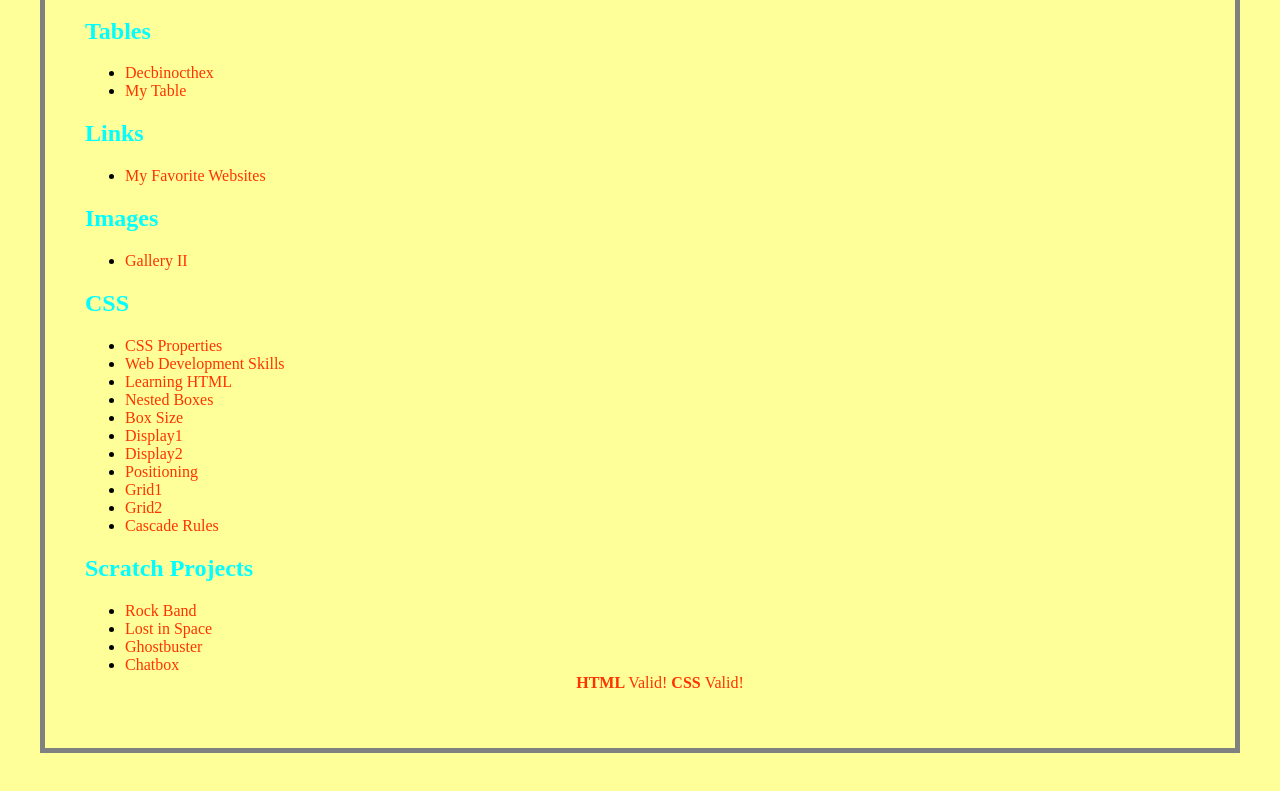
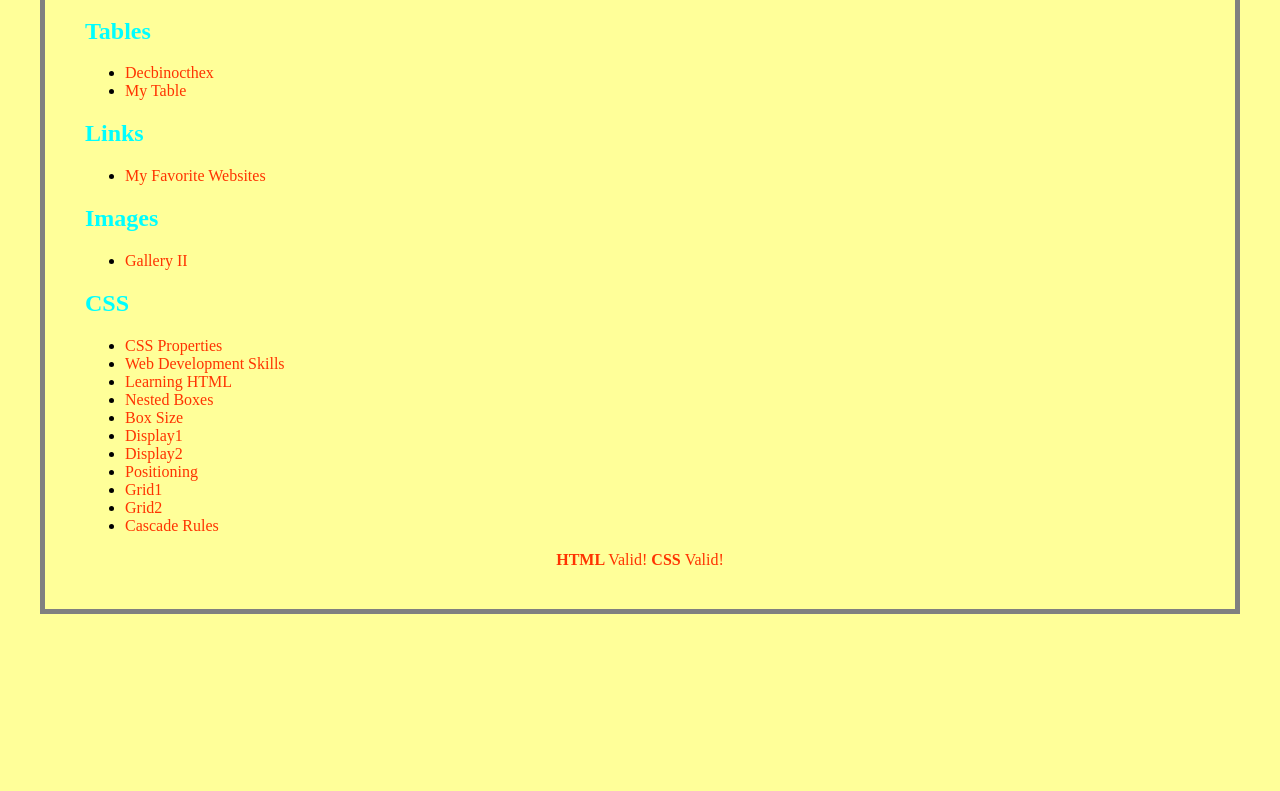
Before and after one commit to omarnas1/websites, a plain HTML site: page gdw/index.html in a window 1280 px wide. Shown: the part 407-1198 px from the top of the page. After the commit the page ends 1061 px from the top, so only its background shows below. Drawn offline with Linux system fonts and the light colour scheme.

Commit message:
deleting scratch projects section html/css index.html file

```diff
--- a/gdw/index.html
+++ b/gdw/index.html
@@ -49,12 +49,7 @@
     <li><a href="grid2.html">Grid2</a></li>
     <li><a href="cascade_rules.html">Cascade Rules</a></li>
   </ul>
-<h2>Scratch Projects</h2>
-  <ul>
-    <li><a href="https://scratch.mit.edu/projects/283853187/">Rock Band</a></li>
-    <li><a href="https://scratch.mit.edu/projects/284580615/">Lost in Space</a></li>
-    <li><a href="https://scratch.mit.edu/projects/284872018/">Ghostbuster</a></li>
-    <li><a href="https://scratch.mit.edu/projects/284892983/">Chatbox</a></li>
+
 <footer>
 <a href="http://validator.w3.org/check/referer">
 <strong> HTML </strong> Valid! </a>
```
